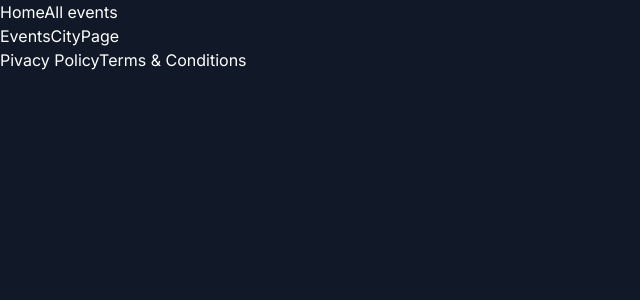
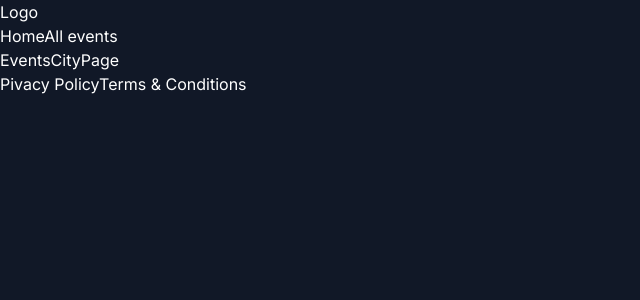
Before and after one commit to cookingnoob/evento-tutorial-bytegrad, a Next.js app: page /events/Seattle in a window 1280 px wide. Shown: the top 300 px of the page, without its empty margins (0-640 px from the left). Built offline with nearby package versions, Linux system fonts and the light colour scheme.

Commit message:
add logo component

```diff
--- a/src/components/Header.tsx
+++ b/src/components/Header.tsx
@@ -1,9 +1,11 @@
 import Link from "next/link";
 import React from "react";
+import Logo from "./Logo";
 
 export default function Header() {
   return (
     <header>
+      <Logo />
       <Link href={"/"}>Home</Link>
       <Link href={"/events/all"}>All events</Link>
     </header>
--- /dev/null
+++ b/src/components/Logo.tsx
@@ -0,0 +1,3 @@
+export default function Logo() {
+  return <div>Logo</div>;
+}
```
